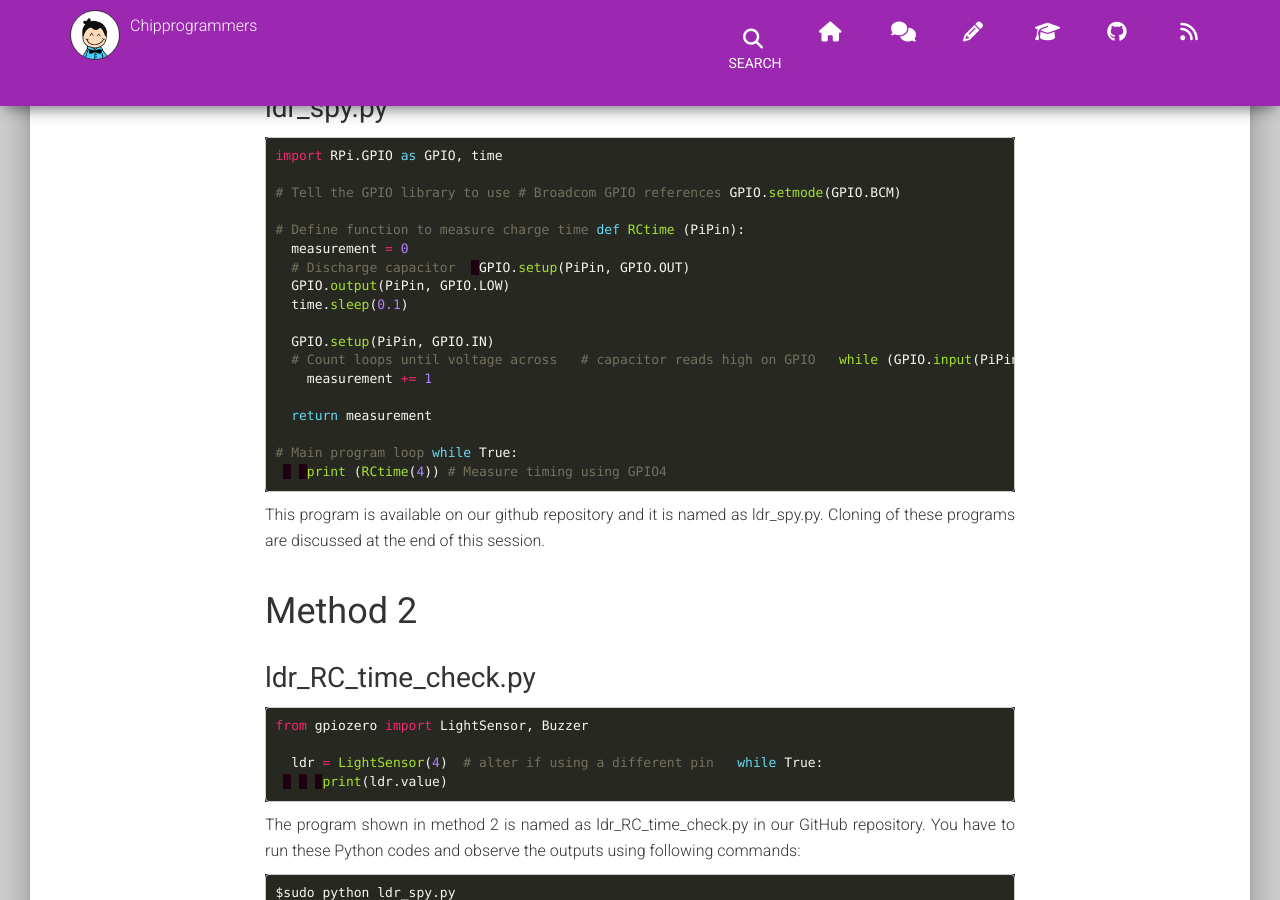
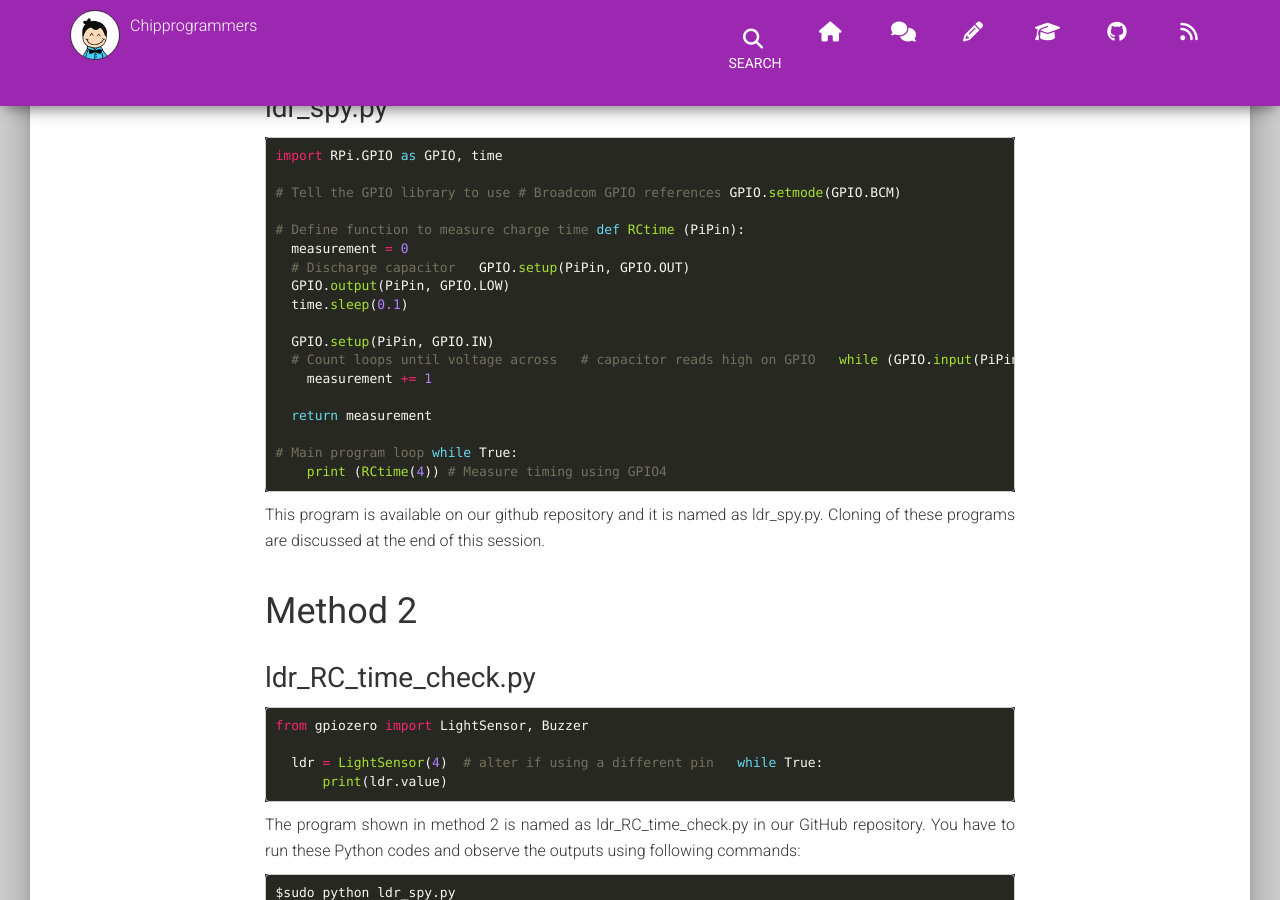
Before and after one commit to tip4programs/imbue, a Jekyll site: the page built from _posts/2017-04-24-Sensing-Light.md, in a window 1280 px wide and 900 px high, scrolled down 3407 px. Built offline with Jekyll 4.4.1, drawn with Linux system fonts in a browser that asks for light colours; nearby versions of some CDN libraries.

Commit message:
Update syntax_highlight.css

```diff
--- a/asset/css/syntax_highlight.css
+++ b/asset/css/syntax_highlight.css
@@ -12,7 +12,7 @@
 .highlight .hll { background-color: #49483e }
 .highlight  { background: #272822; color: #f8f8f2 }
 .highlight .c { color: #75715e } /* Comment */
-.highlight .err { color: #960050; background-color: #1e0010 } /* Error */
+/* .highlight .err { color: #960050; background-color: #1e0010 } Error */
 .highlight .k { color: #66d9ef } /* Keyword */
 .highlight .l { color: #ae81ff } /* Literal */
 .highlight .n { color: #f8f8f2 } /* Name */
```
